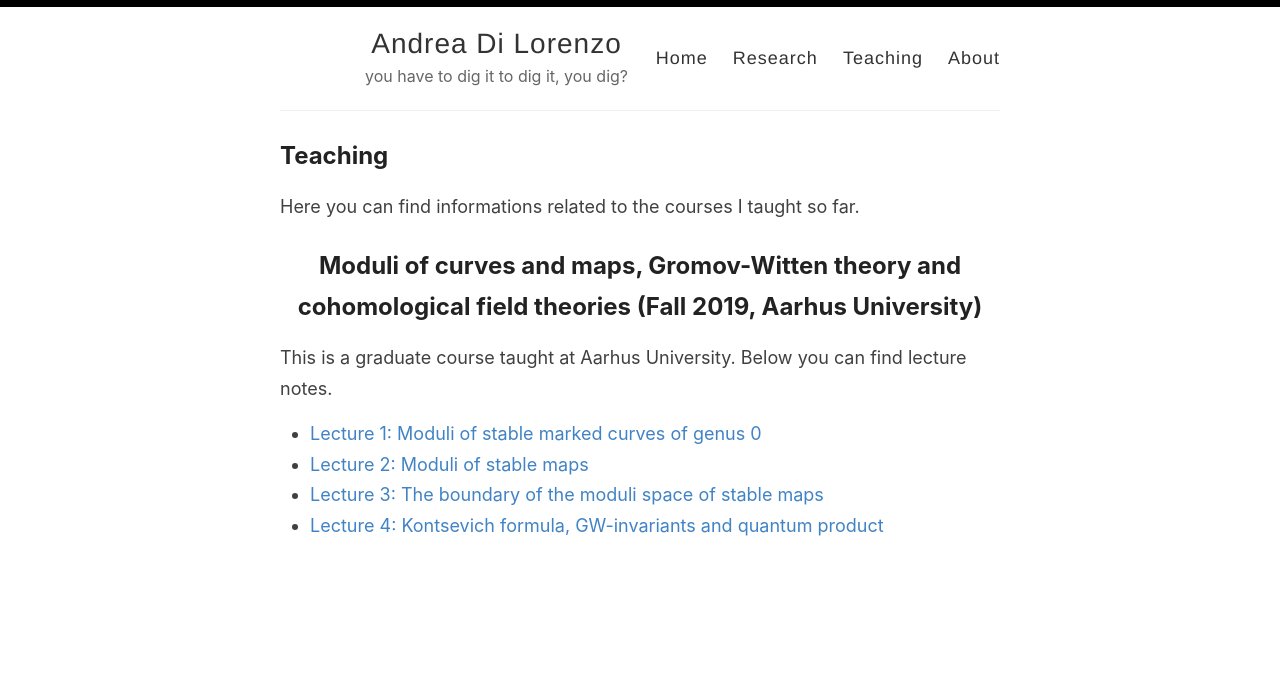
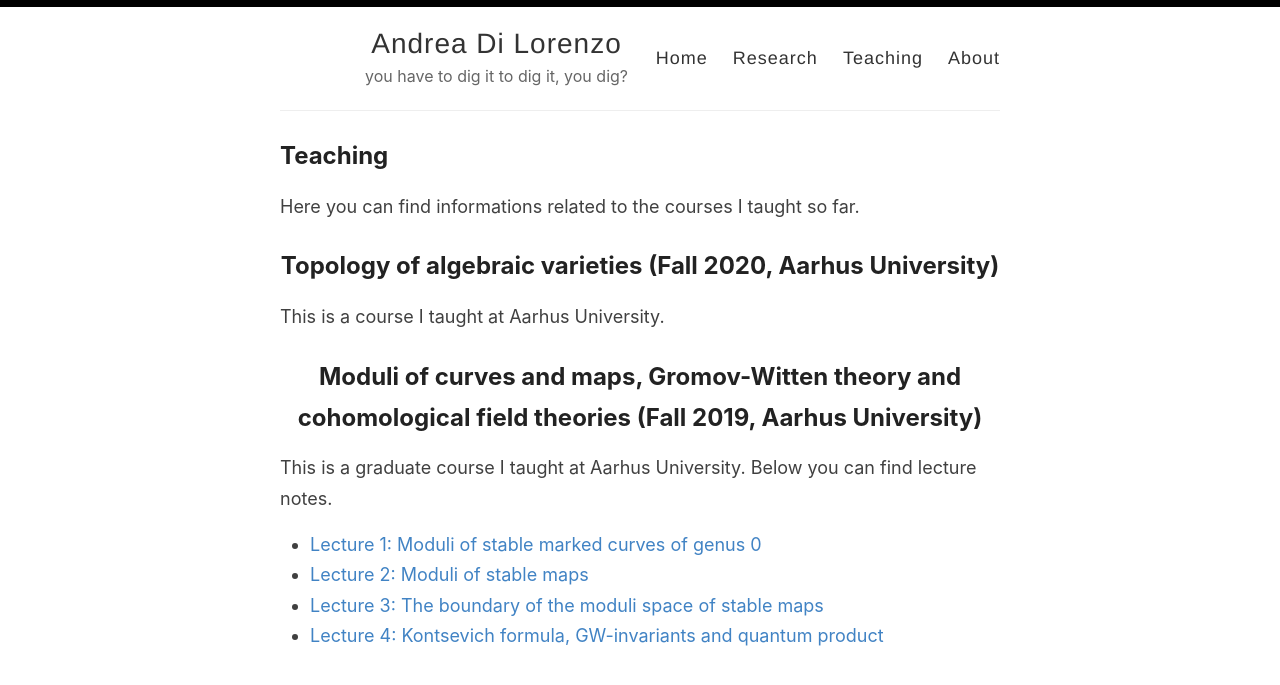
Before and after one commit to anddil/anddil.github.io, a Jekyll site: the page built from _pages/teaching.md, in a window 1280 px wide. Shown: the top 685 px of the page. Built offline with Jekyll 4.4.1, drawn with Linux system fonts in a browser that asks for light colours.

Commit message:
Update teaching.md

```diff
--- a/_pages/teaching.md
+++ b/_pages/teaching.md
@@ -4,10 +4,13 @@ title: Teaching
 permalink: /teaching/
 ---
 Here you can find informations related to the courses I taught so far.
+## Topology of algebraic varieties (Fall 2020, Aarhus University)
+
+This is a course I taught at Aarhus University.
 
 ## Moduli of curves and maps, Gromov-Witten theory and cohomological field theories (Fall 2019, Aarhus University)
 
-This is a graduate course taught at Aarhus University. Below you can find lecture notes.
+This is a graduate course I taught at Aarhus University. Below you can find lecture notes.
 
 - [Lecture 1: Moduli of stable marked curves of genus 0](CohFT/Lecture1.pdf)
 - [Lecture 2: Moduli of stable maps](CohFT/Lecture2.pdf)
```
